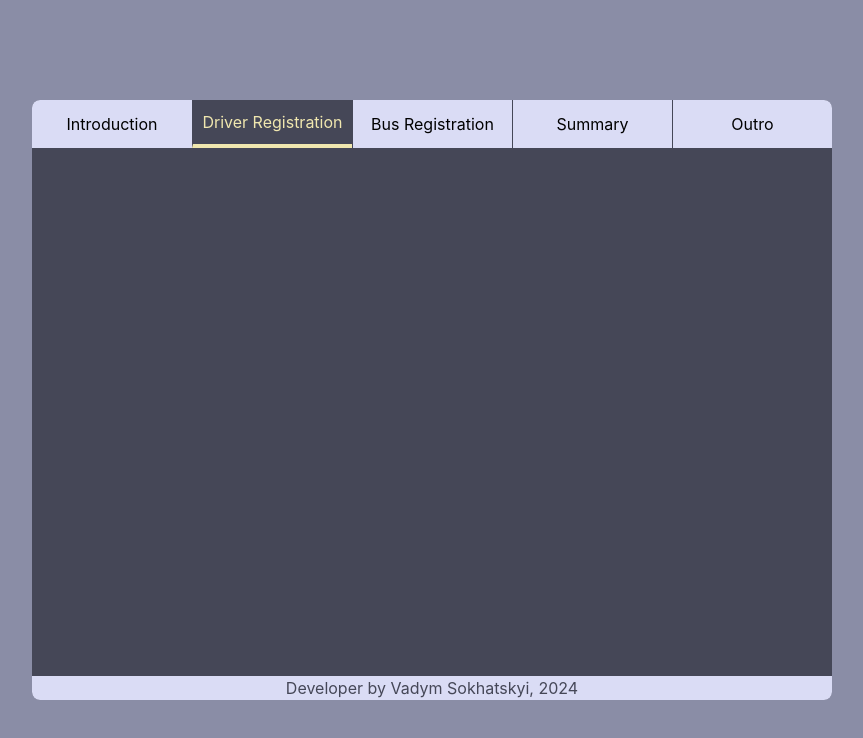
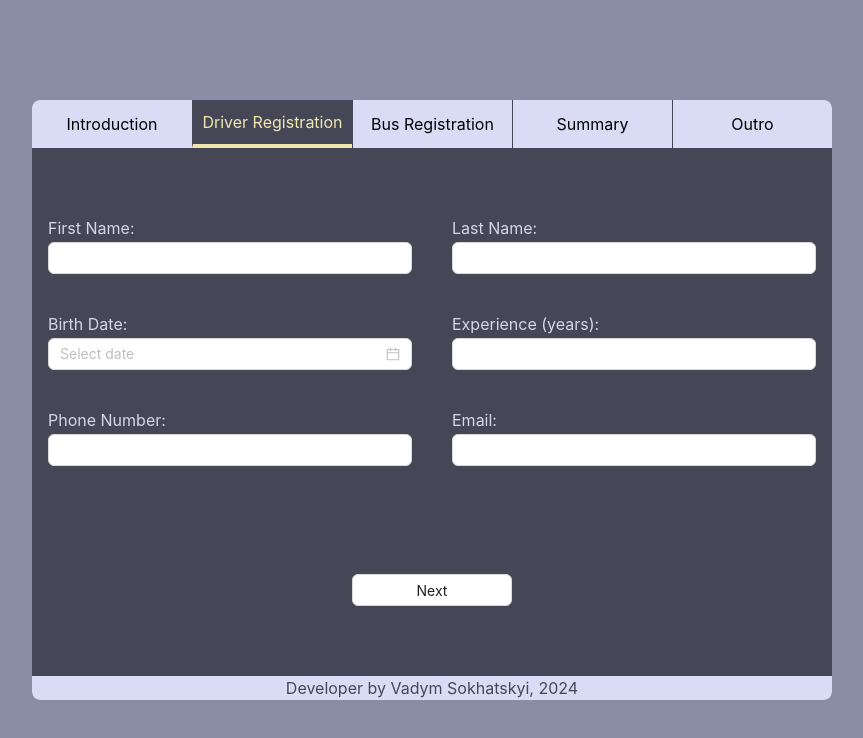
Before and after one commit to VadimSokhatsky/busy-demo-2024, a React (Create React App) app: page / in a window 1280 px wide. Both pictures are taken after a click on the button "Registration". Shown: the top 738 px of the page, without its empty margins (208-1071 px from the left). Built offline with nearby package versions, Linux system fonts and the light colour scheme.

Commit message:
add driver form

```diff
--- a/src/components/Driver/Driver.css
+++ b/src/components/Driver/Driver.css
@@ -1,3 +1,25 @@
 .driver {
+    display: flex;
+    flex-direction: column;
+    justify-content: space-around;
+    align-items: center;
+    width: 100%;
+    height: 496px;
+}
 
+.driver__fields {
+    width: 100%;
+    display: grid;
+    grid-template-columns: 1fr 1fr;
+    gap: 40px;
 }
+
+.driver__field {
+    display: flex;
+    flex-direction: column;
+    gap: 4px;
+}
+
+.driver__next {
+    width: 160px;
+}
--- a/src/components/Driver/Driver.tsx
+++ b/src/components/Driver/Driver.tsx
@@ -1,9 +1,92 @@
+import {useEffect} from "react";
+import {useForm, Controller} from "react-hook-form";
+import { Input, DatePicker, Button } from "antd";
+
+import {useBoundStore} from "../../store/store";
+import {Driver} from "../../types/driver.types";
+
 import './Driver.css';
 
-const Driver = () => {
+const DriverComponent = () => {
+
+    const { driver, setDriver } = useBoundStore();
+
+    const { control, watch, handleSubmit } = useForm<Driver>({
+        defaultValues: driver,
+    });
+
+    useEffect(() => {
+        const subscription = watch((driver, { name, type }) => {
+            if (type === 'change') {
+                const key = name as keyof Driver;
+                const value = driver[key] as string | number;
+                setDriver(key, value);
+            }
+        });
+        return () => subscription.unsubscribe();
+    }, [watch])
+
+
+    const onSubmit = () => {
+
+    }
+
     return (
-        <div className="driver"></div>
+        <form className="driver" onSubmit={handleSubmit(onSubmit)}>
+            <div className="driver__fields">
+                <div className="driver__field">
+                    <label htmlFor="firstName">First Name:</label>
+                    <Controller
+                        render={({ field }) => <Input id="firstName" {...field} />}
+                        name="firstName"
+                        control={control}
+                    />
+                </div>
+                <div className="driver__field">
+                    <label htmlFor="firstName">Last Name:</label>
+                    <Controller
+                        render={({ field }) => <Input id="lastName" {...field} />}
+                        name="lastName"
+                        control={control}
+                    />
+                </div>
+                <div className="driver__field">
+                    <label htmlFor="age">Birth Date:</label>
+                    <Controller
+                        render={({ field }) => <DatePicker id="age" {...field} />}
+                        name="age"
+                        control={control}
+                    />
+                </div>
+                <div className="driver__field">
+                    <label htmlFor="experience">Experience (years):</label>
+                    <Input/>
+                </div>
+                <div className="driver__field">
+                    <label>Phone Number:</label>
+                    <Controller
+                        render={({ field }) => <Input id="experience" {...field} />}
+                        name="phone"
+                        control={control}
+                    />
+                </div>
+                <div className="driver__field">
+                    <label htmlFor="email">Email:</label>
+                    <Controller
+                        render={({ field }) => <Input id="email" {...field} />}
+                        name="email"
+                        control={control}
+                    />
+                </div>
+            </div>
+            <Button
+                className="driver__next"
+                htmlType="submit"
+            >
+                Next
+            </Button>
+        </form>
     )
 }
 
-export default Driver;
+export default DriverComponent;
--- /dev/null
+++ b/src/store/slice/driver.slice.ts
@@ -0,0 +1,14 @@
+import {StateCreator} from "zustand/vanilla";
+import {Driver, DRIVER_INITIAL} from "../../types/driver.types";
+
+export type DriverSlice = {
+    driver: Driver;
+    setDriver: (key: keyof Driver, value: string | number) => void;
+    reset: () => void;
+}
+
+export const createDriverSlice: StateCreator<DriverSlice> = (set) => ({
+    driver: DRIVER_INITIAL,
+    setDriver: (key, value) => set( (state) => ({ driver: { ...state.driver, [key]: value } }) ),
+    reset: () => set( () => ({ driver: DRIVER_INITIAL }) )
+})
--- a/src/store/store.ts
+++ b/src/store/store.ts
@@ -1,7 +1,9 @@
 import {create} from "zustand/react";
 
 import {PageSlice, createPageSlice} from "./slice/page.slice";
+import {DriverSlice, createDriverSlice} from "./slice/driver.slice";
 
-export const useBoundStore = create<PageSlice>()((...a) => ({
+export const useBoundStore = create<PageSlice & DriverSlice>()((...a) => ({
     ...createPageSlice(...a),
+    ...createDriverSlice(...a),
 }));
--- a/src/types/driver.types.ts
+++ b/src/types/driver.types.ts
@@ -3,5 +3,15 @@ export interface Driver {
     lastName: string;
     age: number;
     experience: number;
+    phone: string;
     email: string;
 }
+
+export const DRIVER_INITIAL: Driver = {
+    firstName: '',
+    lastName: '',
+    age: 0,
+    experience: 0,
+    phone: '',
+    email: '',
+}
```
